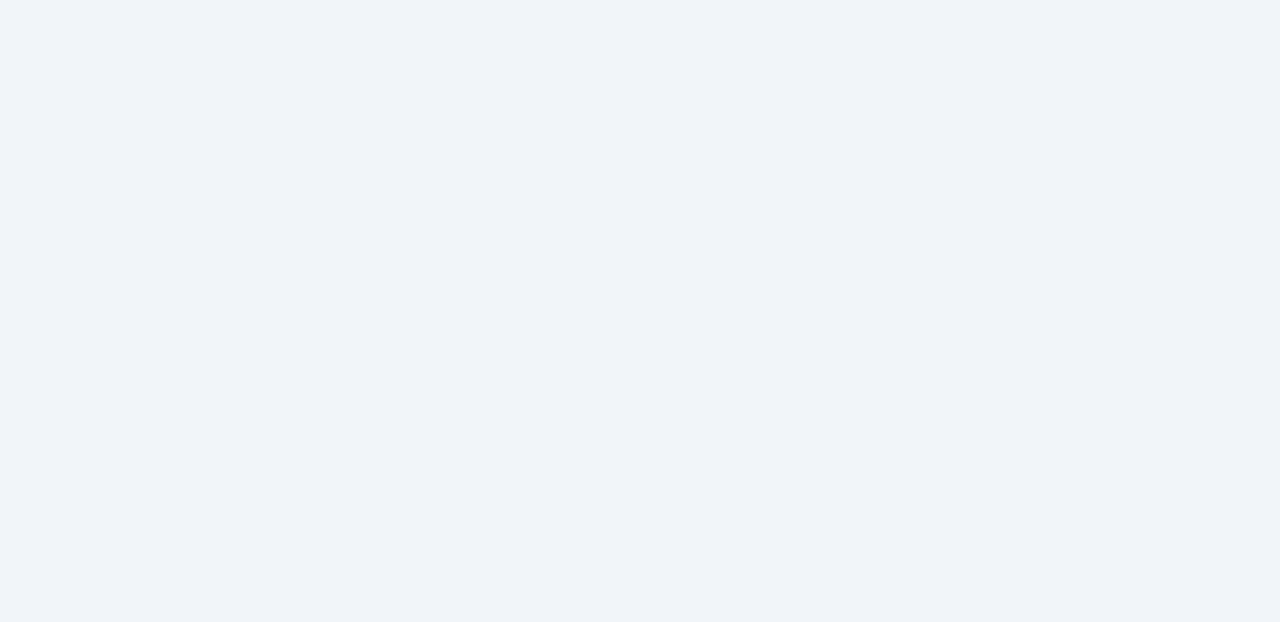
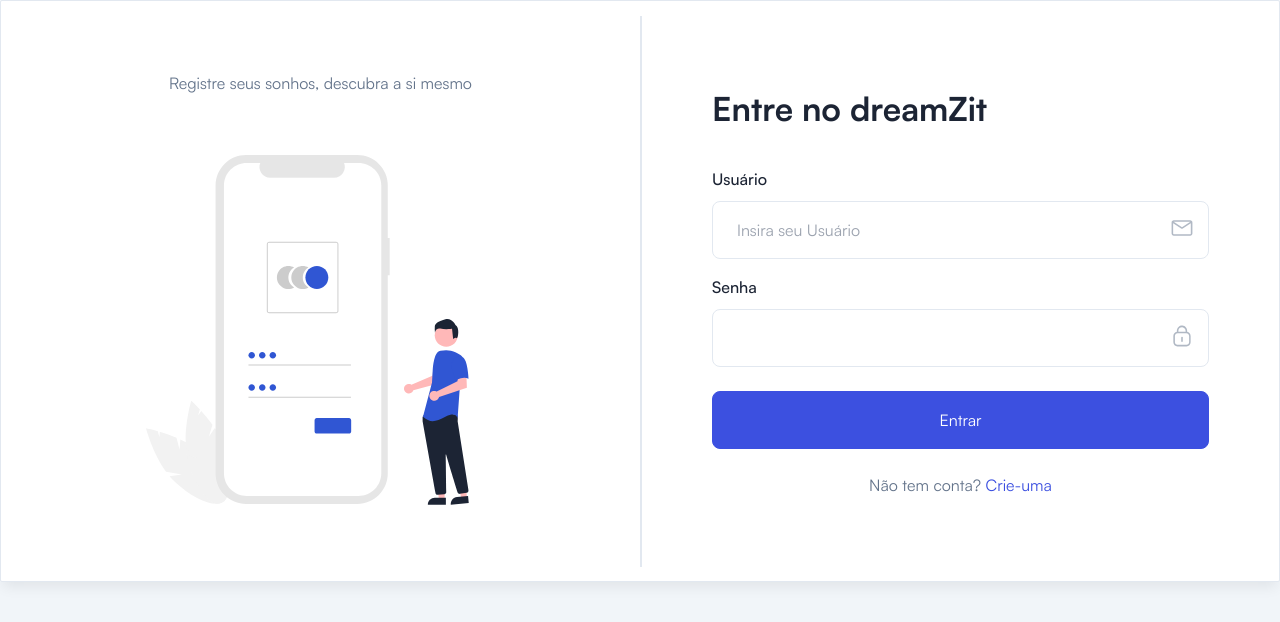
Before and after one commit to AndreyBarreto/dreamzit-front, a React (Vite) app: page /tables in a window 1280 px wide. Before the commit this address had no page. Shown: the top 622 px of the page. Built offline with nearby package versions, Linux system fonts and the light colour scheme.

Commit message:
feature/ path pages

```diff
--- a/src/App.tsx
+++ b/src/App.tsx
@@ -27,7 +27,7 @@
         containerClassName="overflow-auto"
       />
       <Routes>
-        <Route path="/" element={<SignIn />} />
+        <Route path="/*" element={<SignIn />} />
         <Route path="/signin" element={<SignIn />} />
         <Route path="/signup" element={<SignUp />} />
         {token ?
```
